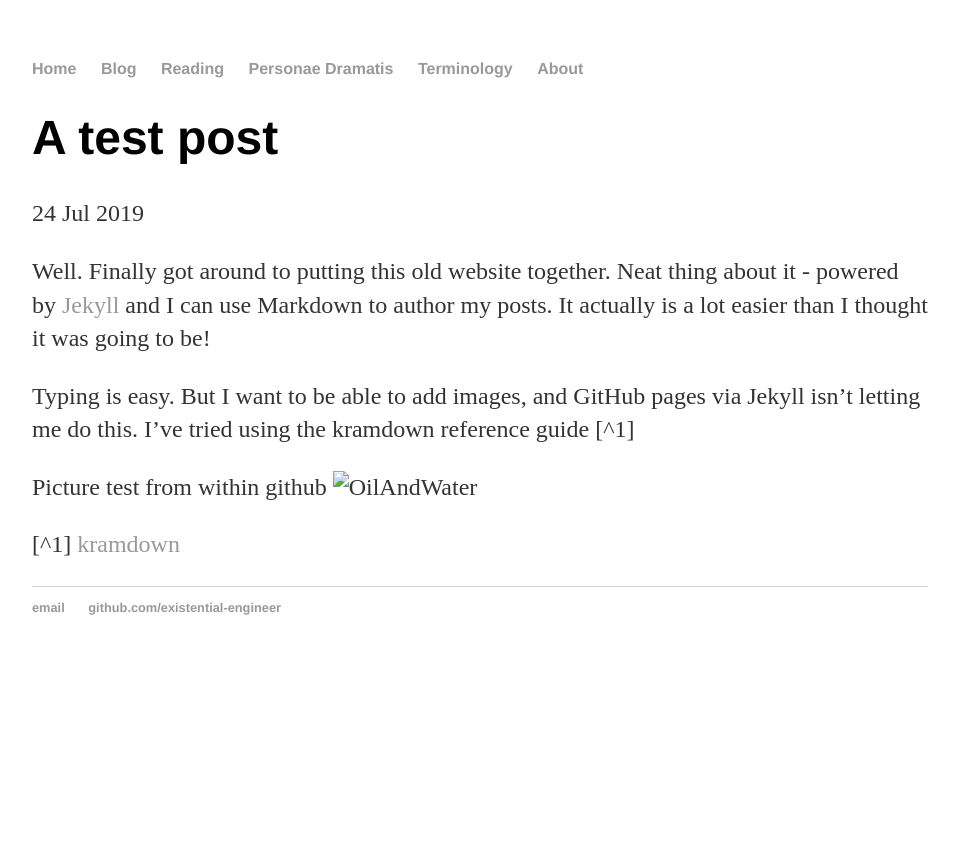
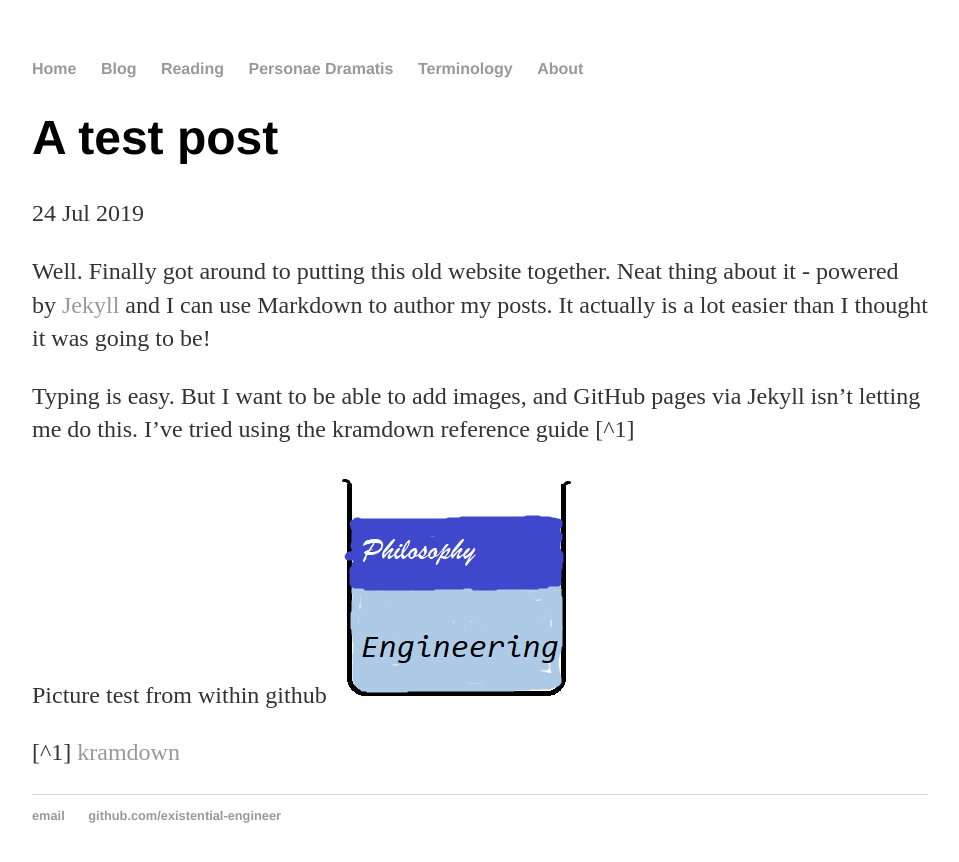
Before and after one commit to existential-engineer/existential-engineer.github.io, a Jekyll site: the page built from _posts/2019-07-24-A-Test-Post.md, in a window 1280 px wide. Shown: the top 862 px of the page, without its empty margins (160-1119 px from the left). Built offline with Jekyll 4.4.1, drawn with Linux system fonts in a browser that asks for light colours.

Commit message:
reinstated the fwd slash in the image url

```diff
--- a/_posts/2019-07-24-A-Test-Post.md
+++ b/_posts/2019-07-24-A-Test-Post.md
@@ -8,6 +8,6 @@ Well. Finally got around to putting this old website together. Neat thing about
 
 Typing is easy. But I want to be able to add images, and GitHub pages via Jekyll isn't letting me do this. I've tried using the kramdown reference guide [^1]
 
-Picture test from within github ![OilAndWater](images/OilAndWater.png)
+Picture test from within github ![OilAndWater](/images/OilAndWater.png)
 
 [^1] [kramdown](https://kramdown.gettalong.org/quickref.html#html-elements)
```
